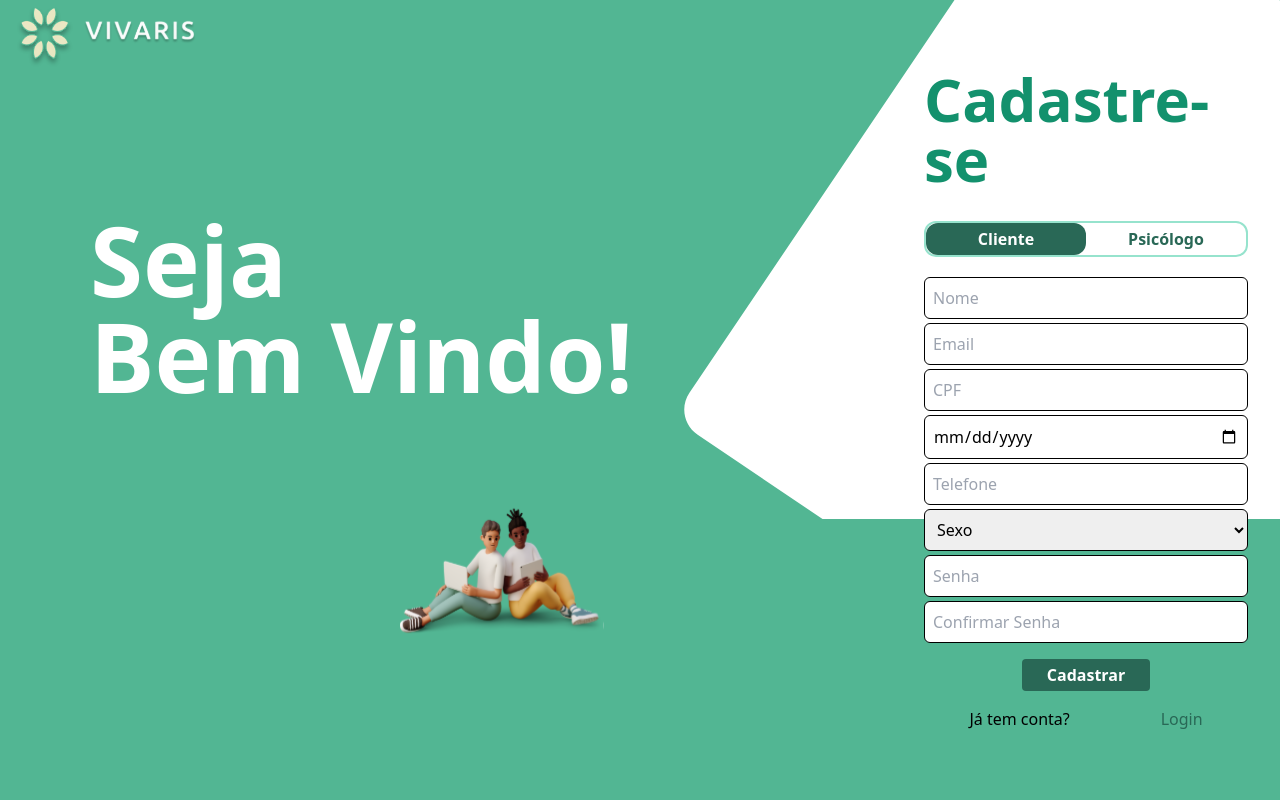
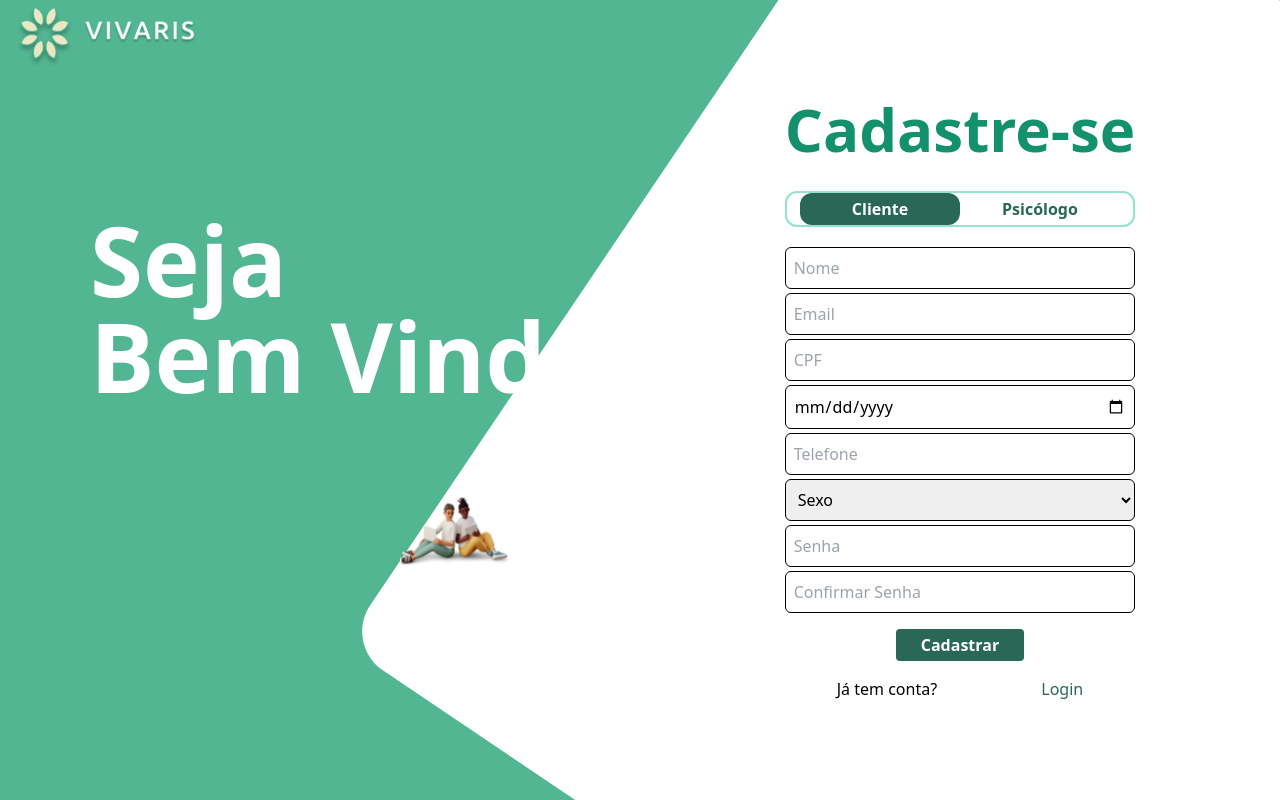
Before and after one commit to c4rl0sfilho/vivarisFront, a React (Vite) app: page /Register in a window 1280 px wide. Built offline with nearby package versions, Linux system fonts and the light colour scheme.

Commit message:
atualizacoes layout login e register

```diff
--- a/package.json
+++ b/package.json
@@ -10,6 +10,9 @@
     "preview": "vite preview"
   },
   "dependencies": {
+    "@emotion/react": "^11.13.3",
+    "@emotion/styled": "^11.13.0",
+    "@mui/material": "^6.1.5",
     "axios": "^1.7.7",
     "data-fns": "^1.1.0",
     "date-fns": "^4.1.0",
--- a/src/routes/Login.tsx
+++ b/src/routes/Login.tsx
@@ -2,29 +2,43 @@
 import whiteSquare from '../assets/whiteSquare.svg'
 import twoBoys from '../assets/twoBoys.svg'
 import ContainerLogin from '../components/ContainerLogin'
-
 import vivarisLogo from '../assets/vivarisLogo.svg'
+import { useMediaQuery } from '@mui/material';
 
 
 
 function login() {
 
+  const isMobile = useMediaQuery(`(max-width: 768px)`)
+
+  console.log('isMobile:', isMobile)
+
   return (
     <div className="w-full h-full flex bg-[#52B693] flex-row fixed">
-      <div className='flex flex-col'>
-        <img src={whiteSquare} alt="" className='absolute pl-[40rem] -z-10' />
+      {isMobile ? (
+        <div className='flex flex-col items-center gap-32'>
+          <img src={vivarisLogo} alt="" />
+          <ContainerLogin />
+        </div> // Adicione algum conteúdo aqui
+      ) : (
+        <>
+          <img src={whiteSquare} alt="" className='absolute bottom-0 h-full right-0 -z-10' />
+          <div className='flex flex-col w-1/2'>
             <div className='flex'>
               <img src={vivarisLogo} alt="" />
             </div>
             <h1 className='text-[#ffffff] text-8xl font-semibold pl-[90px] mt-[144px]'>Seja<br />Bem Vindo!</h1>
-        <img src={twoBoys} alt="" className='mt-[5rem] ml-[400px] ' />
+            <img src={twoBoys} alt="" className='mt-[5rem] ml-[400px]' />
           </div>
-      <div className='flex flex-col p-8 ml-12 justify-center '>
+          <div className='flex flex-col p-8 w-1/2 justify-center items-center'>
             <ContainerLogin />
             {/* <ContainerRegister/> */}
           </div>
+        </>
+      )}
     </div>
-  )
+  );
+
 }
 
 export default login
--- a/src/routes/Register.tsx
+++ b/src/routes/Register.tsx
@@ -8,20 +8,18 @@ import ContainerRegister from '../components/ContainerRegister';
 
 const Register = () => {
   return (
-    <div>
-      <div className="w-full h-full flex bg-[#52B693] flex-row fixed">
-      <div className='flex flex-col'>
-        <img src={whiteSquare} alt="" className='absolute pl-[40rem] -z-10' />
+    <div className="w-full h-full flex bg-[#52B693] flex-row fixed">
+      <img src={whiteSquare} alt="" className='absolute bottom-0 h-full right-0 -z-10' />
+      <div className='flex flex-col w-1/2'>
         <div className='flex'>
           <img src={vivarisLogo} alt="" />
         </div>
         <h1 className='text-[#ffffff] text-8xl font-semibold pl-[90px] mt-[144px]'>Seja<br />Bem Vindo!</h1>
         <img src={twoBoys} alt="" className='mt-[5rem] ml-[400px] ' />
       </div>
-      <div className='flex flex-col p-8 ml-12 justify-center '>
+      <div className='flex flex-col p-8 w-1/2  justify-center items-center '>
         <ContainerRegister/>
       </div>
-    </div>
     </div>
   )
 }
```
Also changed, not shown: 1 other file (tests, documents, lock files or other folders). Lines whose indentation alone changed are shown as unchanged.
